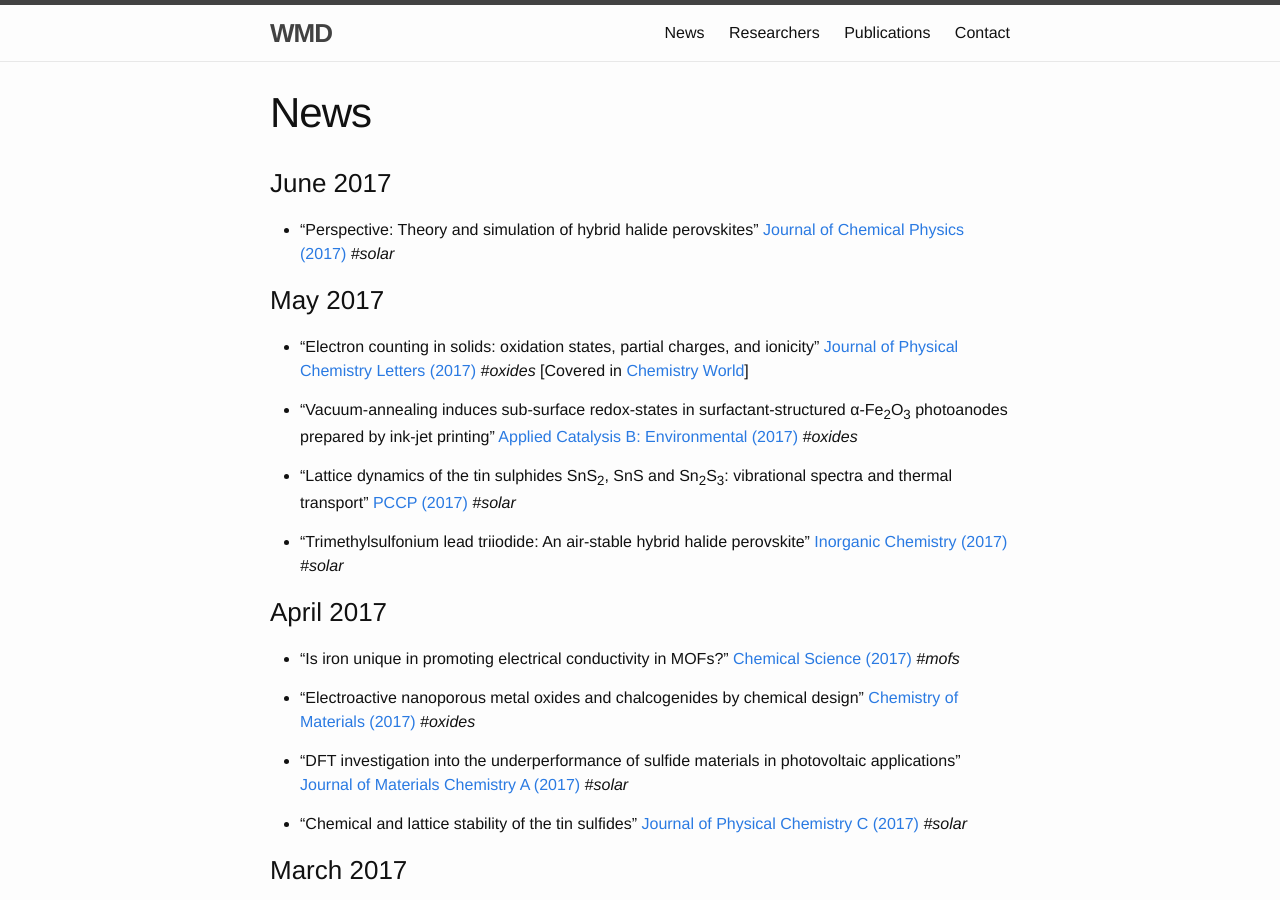
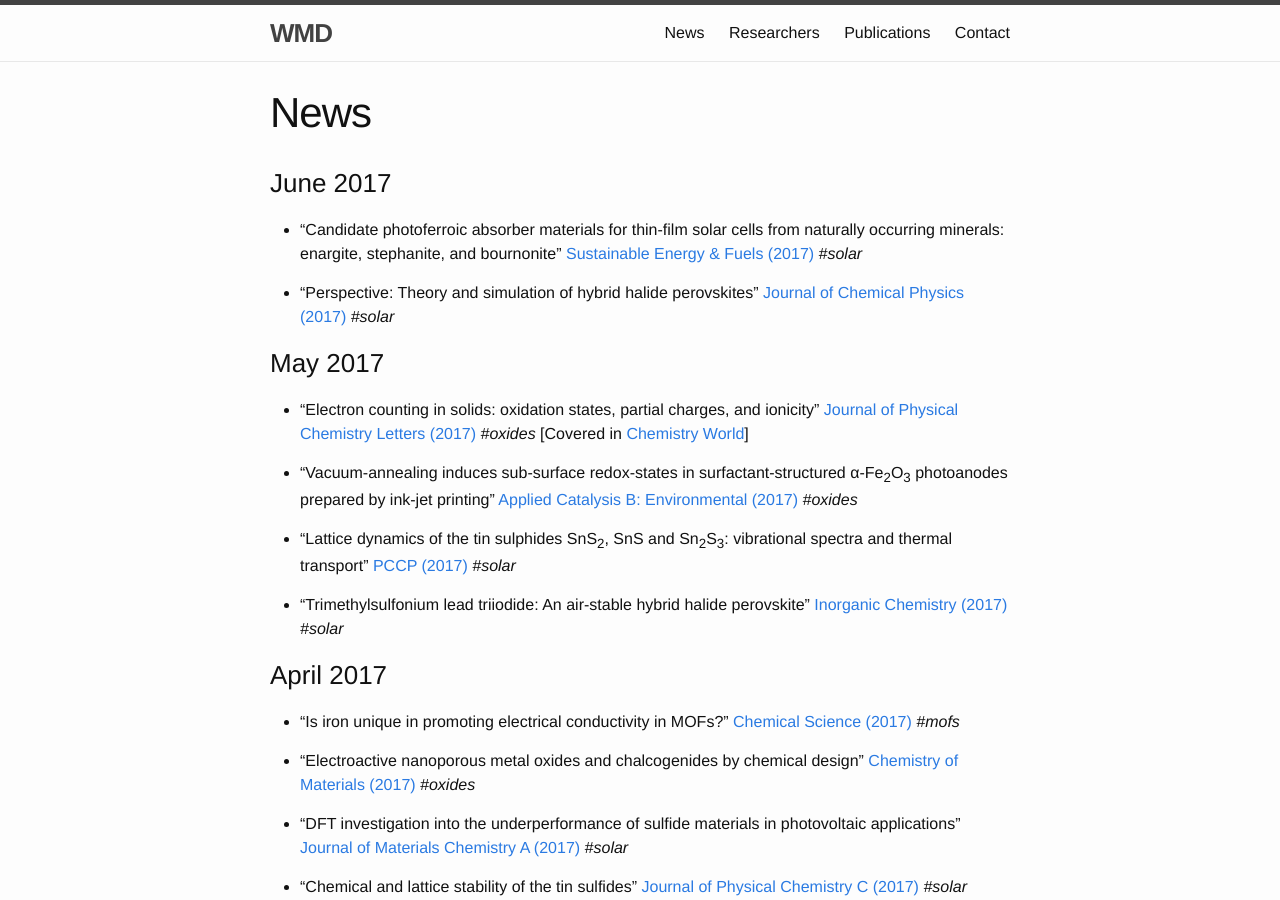
Before and after one commit to WMD-group/WMD-group.github.io, a Jekyll site: the page built from a_news.md, in a window 1280 px wide and 900 px high. Built offline with Jekyll 4.4.1, drawn with Linux system fonts in a browser that asks for light colours.

Commit message:
Suzy's latest

```diff
--- a/a_news.md
+++ b/a_news.md
@@ -6,6 +6,9 @@ permalink: /news/
 
 
 ### June 2017
+
+* "Candidate photoferroic absorber materials for thin-film solar cells from naturally occurring minerals: enargite, stephanite, and bournonite" [Sustainable Energy & Fuels (2017)](http://pubs.rsc.org/en/content/articlelanding/2017/se/c7se00277g)
+*#solar*
 
 * "Perspective: Theory and simulation of hybrid halide perovskites" [Journal of Chemical Physics (2017)](http://aip.scitation.org/doi/full/10.1063/1.4984964)
 *#solar*
```
